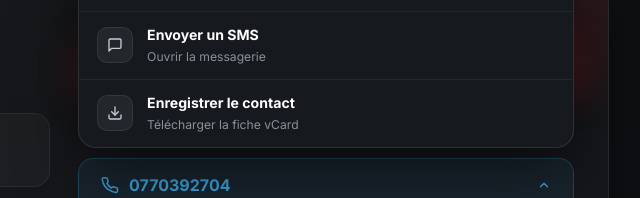
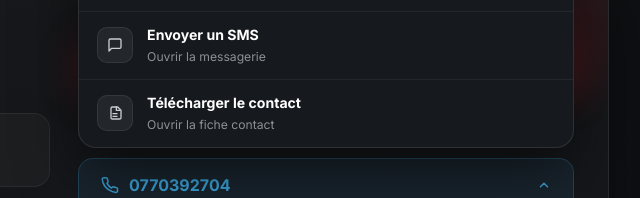
Before and after one commit to SNTP-presentation/Carte-Visite, a plain HTML site: page index.html in a window 1280 px wide. Both pictures are taken after a click on the button "0770392704". Shown: the part 1879-2077 px from the top of the page, 631-1271 px from the left. Drawn offline with nearby package versions, Linux system fonts and the light colour scheme; a web font is replaced by a local one.

Commit message:
Update index.html

```diff
--- a/index.html
+++ b/index.html
@@ -912,17 +912,18 @@
                 </div>
               </a>
 
-              <a class="phone-option" href="SNTP.vcf" download="SNTP.vcf">
+              <a class="phone-option" href="SNTP.vcf" target="_blank" rel="noopener noreferrer">
                 <div class="phone-option-icon">
                   <svg width="16" height="16" viewBox="0 0 24 24" fill="none" stroke="currentColor" stroke-width="2" stroke-linecap="round" stroke-linejoin="round" aria-hidden="true">
-                    <path d="M21 15v4a2 2 0 0 1-2 2H5a2 2 0 0 1-2-2v-4"/>
-                    <polyline points="7 10 12 15 17 10"/>
-                    <line x1="12" y1="15" x2="12" y2="3"/>
+                    <path d="M19 21H8a2 2 0 0 1-2-2V5a2 2 0 0 1 2-2h8l5 5v11a2 2 0 0 1-2 2z"/>
+                    <polyline points="14 3 14 8 19 8"/>
+                    <path d="M9 13h6"/>
+                    <path d="M9 17h6"/>
                   </svg>
                 </div>
                 <div>
-                  <strong>Enregistrer le contact</strong>
-                  <span>Télécharger la fiche vCard</span>
+                  <strong>Télécharger le contact</strong>
+                  <span>Ouvrir la fiche contact</span>
                 </div>
               </a>
             </div>
```
